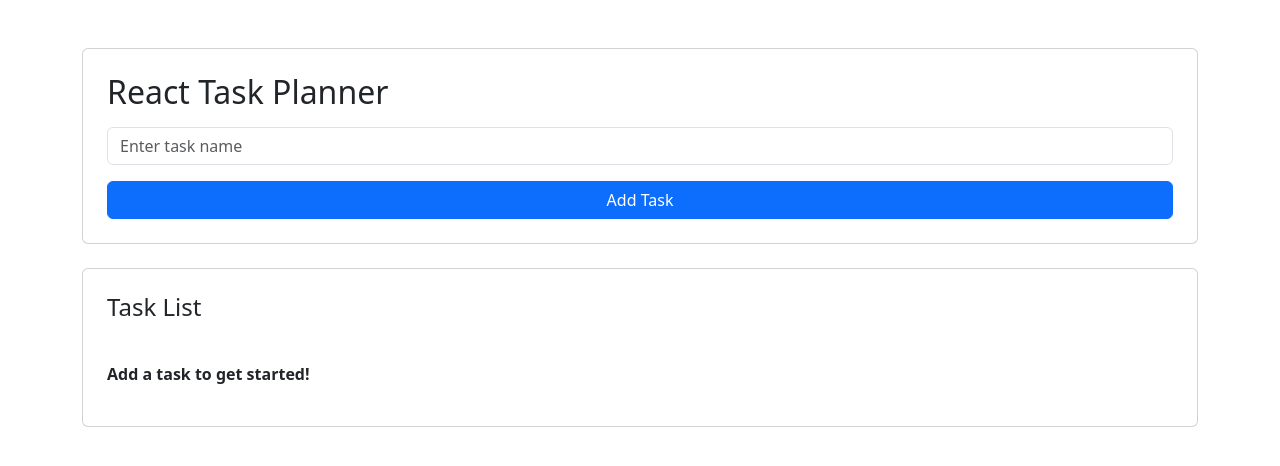
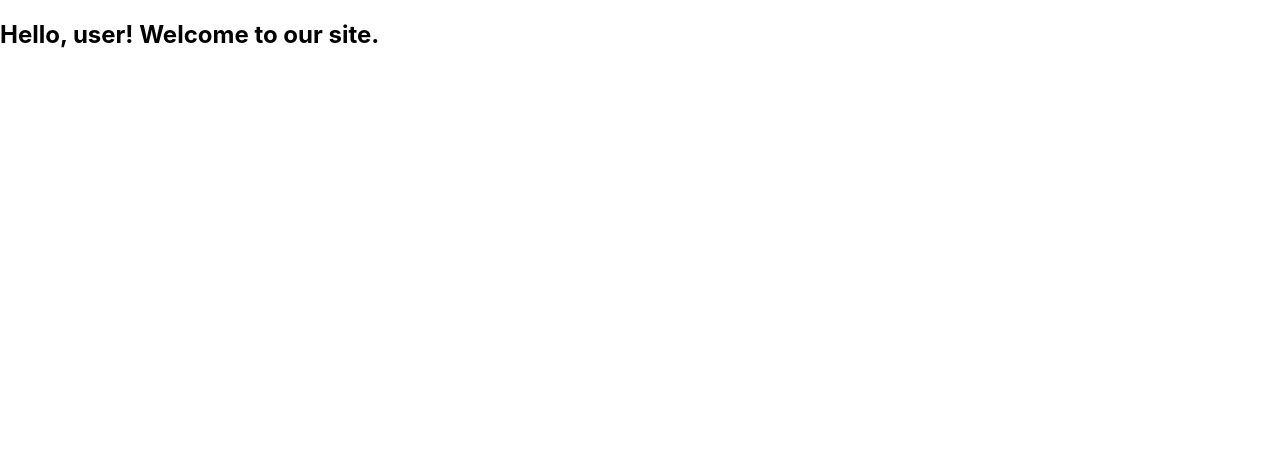
Before and after one commit to roshnakabeer45-star/home-work, a React (Create React App) app: page / in a window 1280 px wide. Shown: the top 466 px of the page. Built offline with nearby package versions, Linux system fonts and the light colour scheme.

Commit message:
Welcome page

```diff
--- a/src/App.js
+++ b/src/App.js
@@ -1,49 +1,17 @@
 
 
 
-
-import React, { useState } from "react";
-import TaskList from "./TaskList";
-import "bootstrap/dist/css/bootstrap.min.css";
-import "./App.css";
+import { useEffect } from "react";
 
 function App() {
-  const [taskName, setTaskName] = useState("");
-  const [tasks, setTasks] = useState([]);
-  const [message, setMessage] = useState("Add a task to get started!");
-  const [bgColor, setBgColor] = useState("white");
 
-  const handleAddTask = () => {
-    if (taskName.trim() === "") return;
-
-    setTasks([...tasks, taskName]);
-    setMessage(`Task added: ${taskName}!`);
-    setTaskName("");
-    setBgColor("lightblue");
-  };
+  useEffect(() => {
+    console.log("Welcome message displayed.");
+  }, []);
 
   return (
-    <div className="container mt-5">
-      <div className="card p-4 mb-4" style={{ backgroundColor: bgColor }}>
-        <h2 className="mb-3">React Task Planner</h2>
-
-        <input
-          type="text"
-          className="form-control mb-3"
-          placeholder="Enter task name"
-          value={taskName}
-          onChange={(e) => setTaskName(e.target.value)}
-        />
-
-        <button
-          className="btn btn-primary"
-          onClick={handleAddTask}
-        >
-          Add Task
-        </button>
-      </div>
-
-      <TaskList tasks={tasks} message={message} />
+    <div>
+      <h2>Hello, user! Welcome to our site.</h2>
     </div>
   );
 }
```
